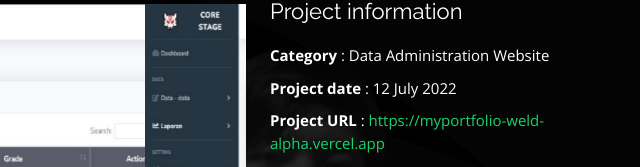
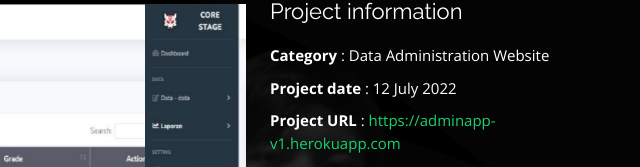
Before and after one commit to Hoshizoraa/Hoshizora.github.io, a plain HTML site: page portfolio-corestage.html in a window 1280 px wide. Shown: the part 107-274 px from the top of the page, 572-1212 px from the left. Drawn offline with nearby package versions, Linux system fonts and the light colour scheme.

Commit message:
Update portfolio-corestage.html

```diff
--- a/portfolio-corestage.html
+++ b/portfolio-corestage.html
@@ -63,7 +63,7 @@
                         <ul>
                             <li><strong>Category</strong> : Data Administration Website</li>
                             <li><strong>Project date</strong> : 12 July 2022</li>
-                            <li><strong>Project URL</strong> : <a href="https://myportfolio-weld-alpha.vercel.app">https://myportfolio-weld-alpha.vercel.app</a></li>
+                            <li><strong>Project URL</strong> : <a href="https://adminapp-v1.herokuapp.com">https://adminapp-v1.herokuapp.com</a></li>
                         </ul>
                         <p>Core stage merupakan sebuah website yang memiliki fungsi utama sebagai pengolah data dari 4 rangkaian data yaitu student (pelajar), teacher (guru), course (pelajaran), dan grade (nilai). Dalam mengolah data, core stage memiliki beberapa fitur di dalamnya seperti CRUD (create, read, update, and delete), Export data, dan Backup serta Restore.</p>
                     </div>
```
